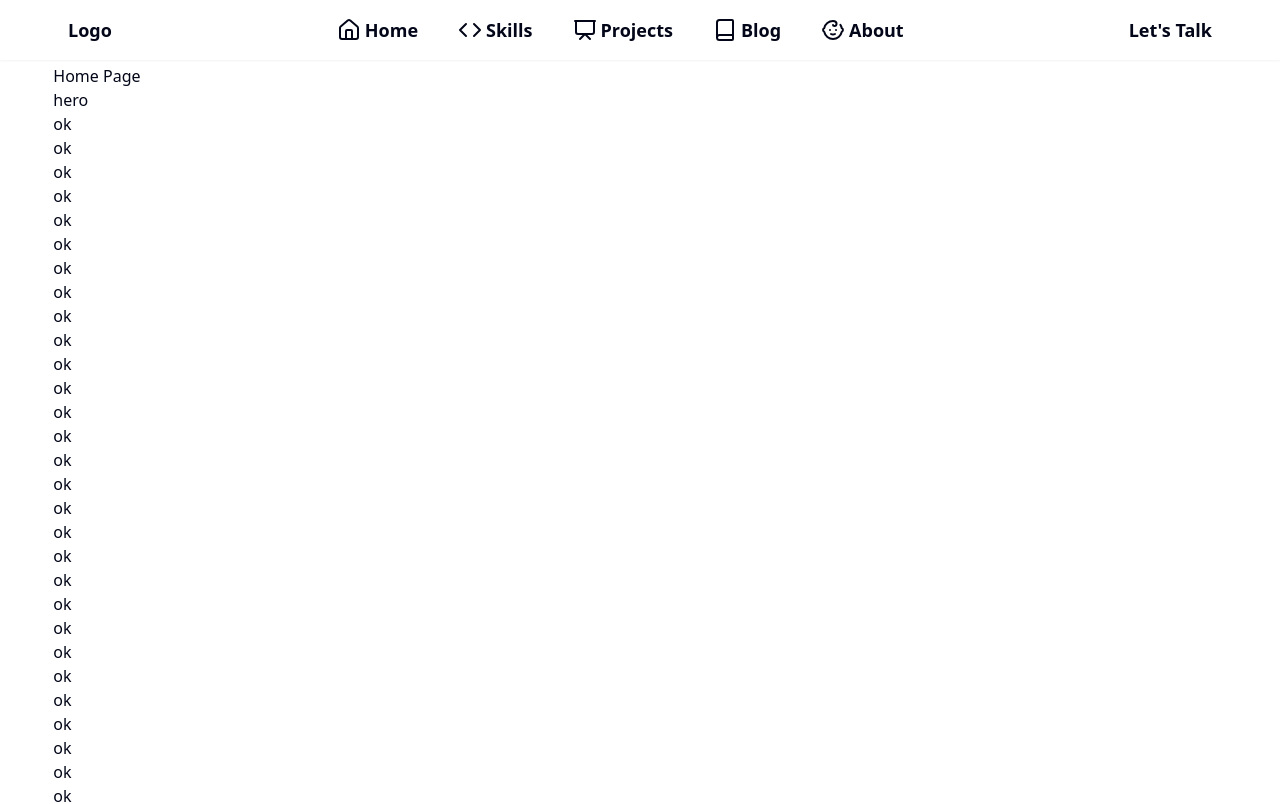
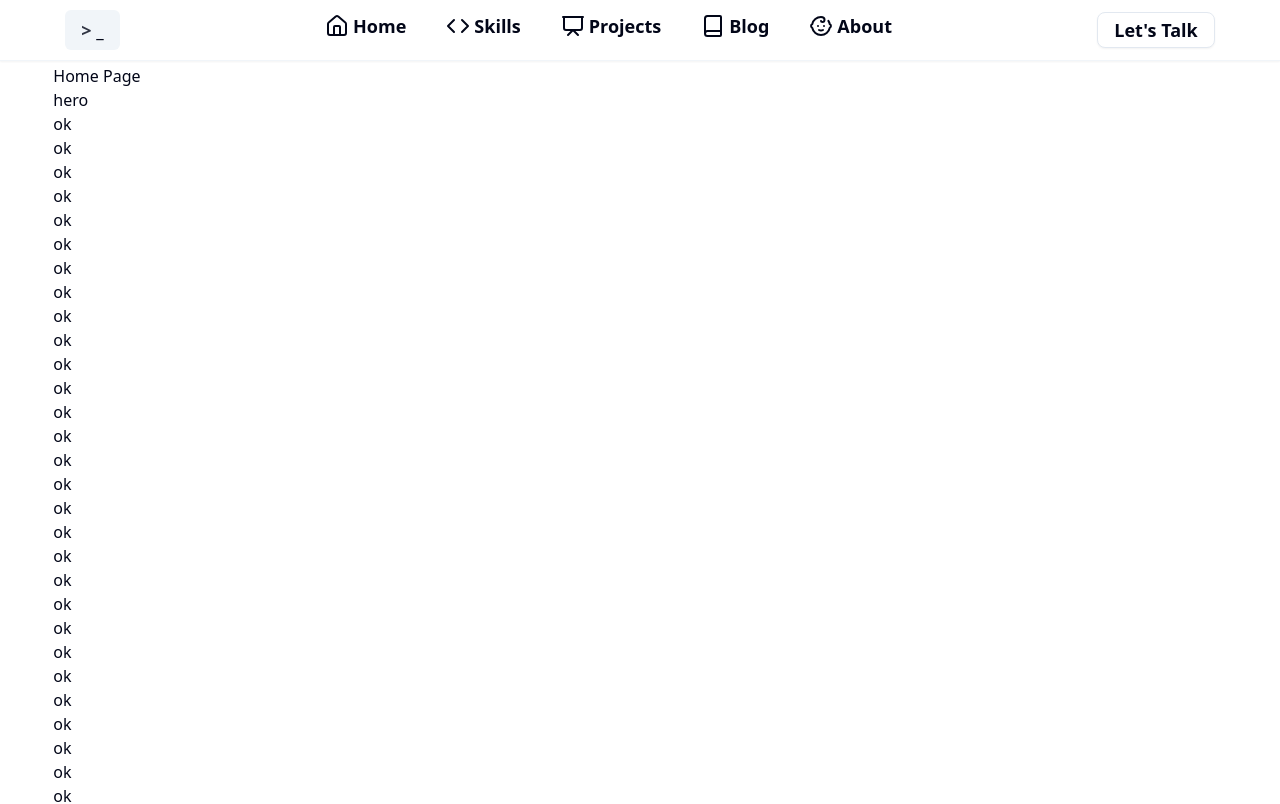
Before and after one commit to devpolas/portfolio, a Next.js app: page / in a window 1280 px wide. Shown: the top 804 px of the page. Built offline with nearby package versions, Linux system fonts and the light colour scheme.

Commit message:
design full nav with logo

```diff
--- a/app/layout.tsx
+++ b/app/layout.tsx
@@ -16,8 +16,8 @@ const geistMono = Geist_Mono({
 });
 
 export const metadata: Metadata = {
-  title: "Create Next App",
-  description: "Generated by create next app",
+  title: "devpolas",
+  description: "devpolas portfolio. I'm a full stack web developer!",
 };
 
 export default function RootLayout({
--- /dev/null
+++ b/components/logo/logo.tsx
@@ -0,0 +1,13 @@
+"use client";
+import Link from "next/link";
+
+export default function Logo() {
+  return (
+    <Link className='hidden md:block' href='/'>
+      <span className='bg-muted px-4 py-2 rounded-sm text-foreground text-sm md:text-lg'>
+        <span className='opacity-80'>&gt;</span>{" "}
+        <span className='animate-ping'>{"_"}</span>
+      </span>
+    </Link>
+  );
+}
--- a/components/navbar/navbar.tsx
+++ b/components/navbar/navbar.tsx
@@ -3,6 +3,8 @@ import Link from "next/link";
 import { useEffect, useState, useRef } from "react";
 import { motion, AnimatePresence } from "framer-motion";
 import { Menu, X, House, Code, Book, Baby, Presentation } from "lucide-react";
+import { Button } from "../ui/button";
+import Logo from "../logo/logo";
 
 export default function Navbar() {
   const menuItems = [
@@ -40,7 +42,7 @@ export default function Navbar() {
   }, []);
 
   return (
-    <div className='top-0 left-0 z-999 fixed shadow-xs backdrop-blur-xs p-3 md:p-4 w-full'>
+    <div className='top-0 left-0 z-999 fixed shadow-xs backdrop-blur-xs border-accent border-b w-full'>
       <AnimatePresence>
         {show && (
           <motion.div
@@ -49,9 +51,9 @@ export default function Navbar() {
             exit={{ y: -100 }}
             transition={{ duration: 0.6 }}
           >
-            <div className='mx-auto max-w-11/12'>
+            <div className='mx-auto p-3 max-w-11/12'>
               <div className='flex justify-between font-semibold text-lg'>
-                <div className='flex flex-row items-center gap-3'>
+                <div className='flex flex-row items-center gap-1'>
                   <div
                     onClick={() => setMobileMenuOpen((pre) => !pre)}
                     className='md:hidden'
@@ -80,7 +82,7 @@ export default function Navbar() {
                       )}
                     </AnimatePresence>
                   </div>
-                  <p>Logo</p>
+                  <Logo />
                 </div>
 
                 <AnimatePresence mode='wait'>
@@ -122,9 +124,15 @@ export default function Navbar() {
                     </Link>
                   ))}
                 </div>
-                <div>
-                  <p>Let&apos;s Talk</p>
-                </div>
+                <Link href='/#contact'>
+                  <Button
+                    size='default'
+                    className='font-semibold text-sm md:text-lg hover:cursor-pointer'
+                    variant='outline'
+                  >
+                    Let&apos;s Talk
+                  </Button>
+                </Link>
               </div>
             </div>
           </motion.div>
```
Also changed, not shown: components/ui/button.tsx (+10 -10 lines).
